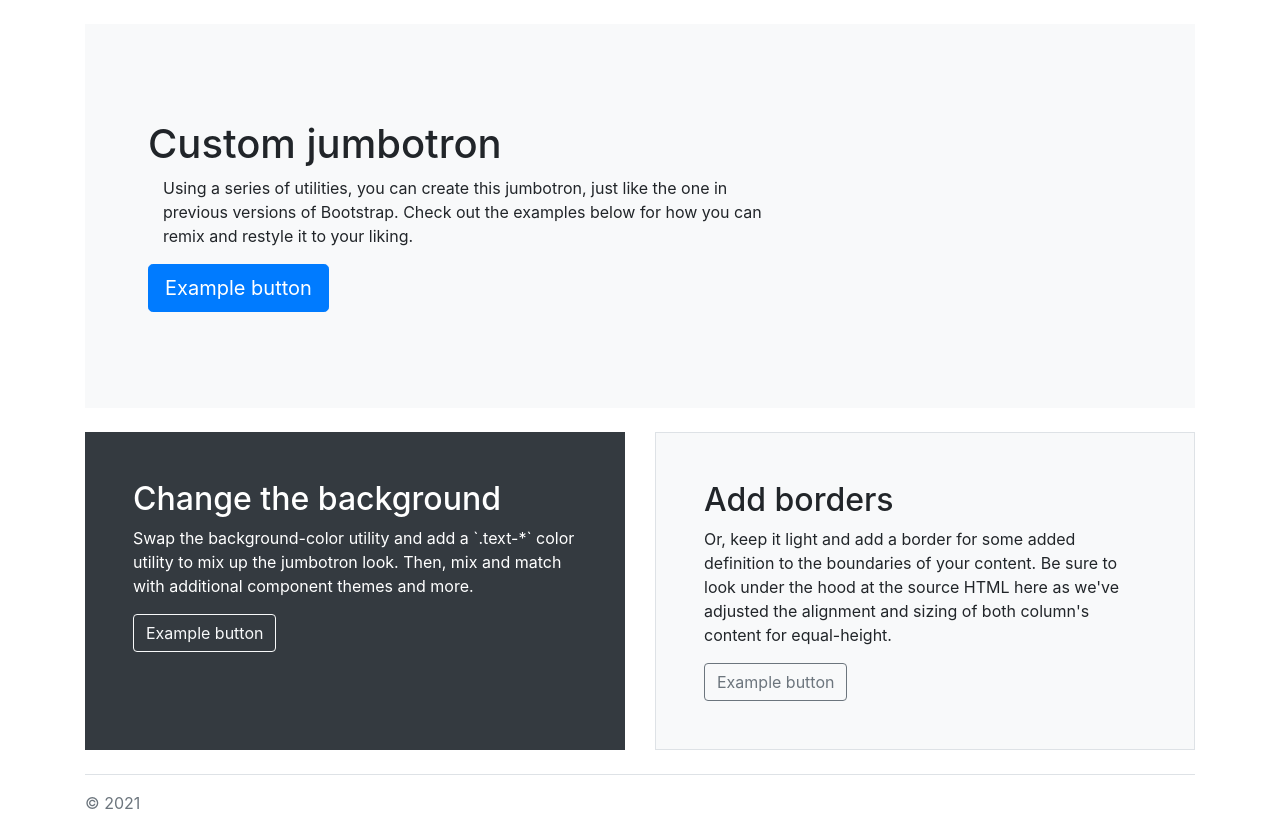
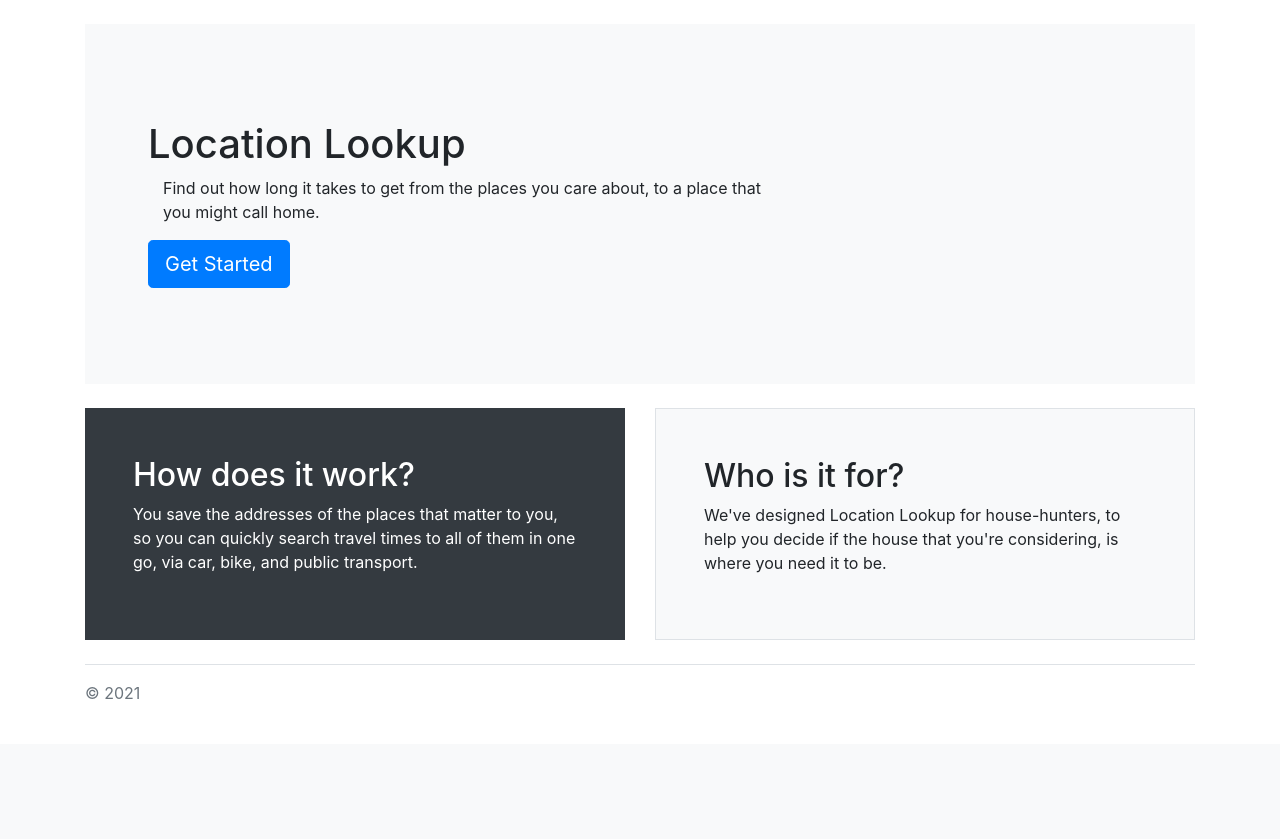
Before and after one commit to AidaP1/location__checker, a Flask app: page / in a window 1280 px wide. Shown: the part 56-895 px from the top of the page. After the commit the page ends 755 px from the top, so only its background shows below. Run offline with Flask 2, Linux system fonts and the light colour scheme.

Commit message:
copy changes

```diff
--- a/app/templates/index.html
+++ b/app/templates/index.html
@@ -10,25 +10,23 @@ Location Lookup helps you find your way from the places you care about, to the p
 
     <div class="p-5 mb-4 bg-light rounded-3">
       <div class="container-fluid py-5">
-        <h1 class="display-5 fw-bold">Custom jumbotron</h1>
-        <p class="col-md-8 fs-4">Using a series of utilities, you can create this jumbotron, just like the one in previous versions of Bootstrap. Check out the examples below for how you can remix and restyle it to your liking.</p>
-        <button class="btn btn-primary btn-lg" type="button">Example button</button>
+        <h1 class="display-5 fw-bold">Location Lookup</h1>
+        <p class="col-md-8 fs-4">Find out how long it takes to get from the places you care about, to a place that you might call home.</p>
+        <button class="btn btn-primary btn-lg" type="button">Get Started</button>
       </div>
     </div>
 
     <div class="row align-items-md-stretch">
       <div class="col-md-6">
         <div class="h-100 p-5 text-white bg-dark rounded-3">
-          <h2>Change the background</h2>
-          <p>Swap the background-color utility and add a `.text-*` color utility to mix up the jumbotron look. Then, mix and match with additional component themes and more.</p>
-          <button class="btn btn-outline-light" type="button">Example button</button>
+          <h2>How does it work?</h2>
+          <p>You save the addresses of the places that matter to you, so you can quickly search travel times to all of them in one go, via car, bike, and public transport.</p>
         </div>
       </div>
       <div class="col-md-6">
         <div class="h-100 p-5 bg-light border rounded-3">
-          <h2>Add borders</h2>
-          <p>Or, keep it light and add a border for some added definition to the boundaries of your content. Be sure to look under the hood at the source HTML here as we've adjusted the alignment and sizing of both column's content for equal-height.</p>
-          <button class="btn btn-outline-secondary" type="button">Example button</button>
+          <h2>Who is it for?</h2>
+          <p>We've designed Location Lookup for house-hunters, to help you decide if the house that you're considering, is where you need it to be.</p>
         </div>
       </div>
     </div>
--- a/app/templates/layout.html
+++ b/app/templates/layout.html
@@ -26,7 +26,7 @@
     <body>
         <nav class="navbar navbar-expand-lg navbar-light bg-light">
             <div class="container-fluid">
-              <a class="navbar-brand" href="#">LOCATION LOOKUP</a>
+              <a class="navbar-brand" href="/">LOCATION LOOKUP</a>
               <button class="navbar-toggler" type="button" data-bs-toggle="collapse" data-bs-target="#navbarNav" aria-controls="navbarNav" aria-expanded="false" aria-label="Toggle navigation">
                 <span class="navbar-toggler-icon"></span>
               </button>
```
